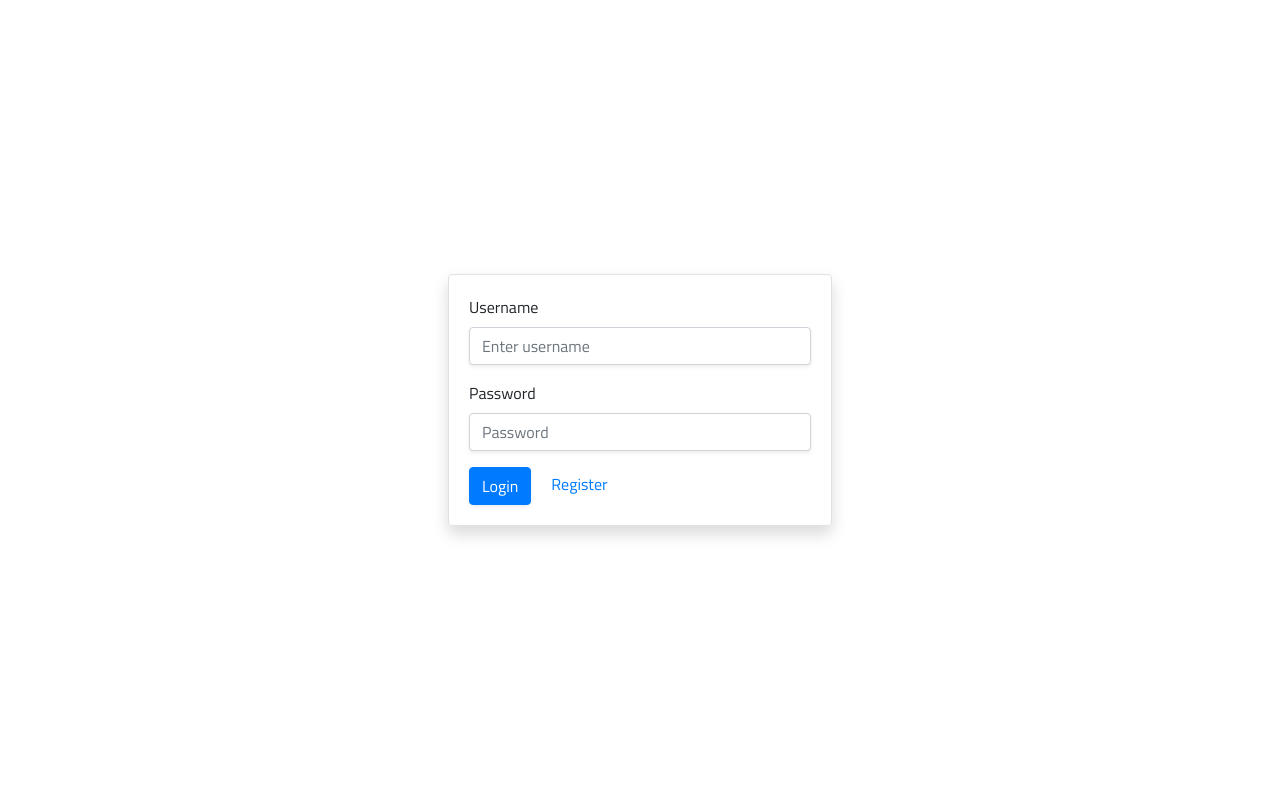
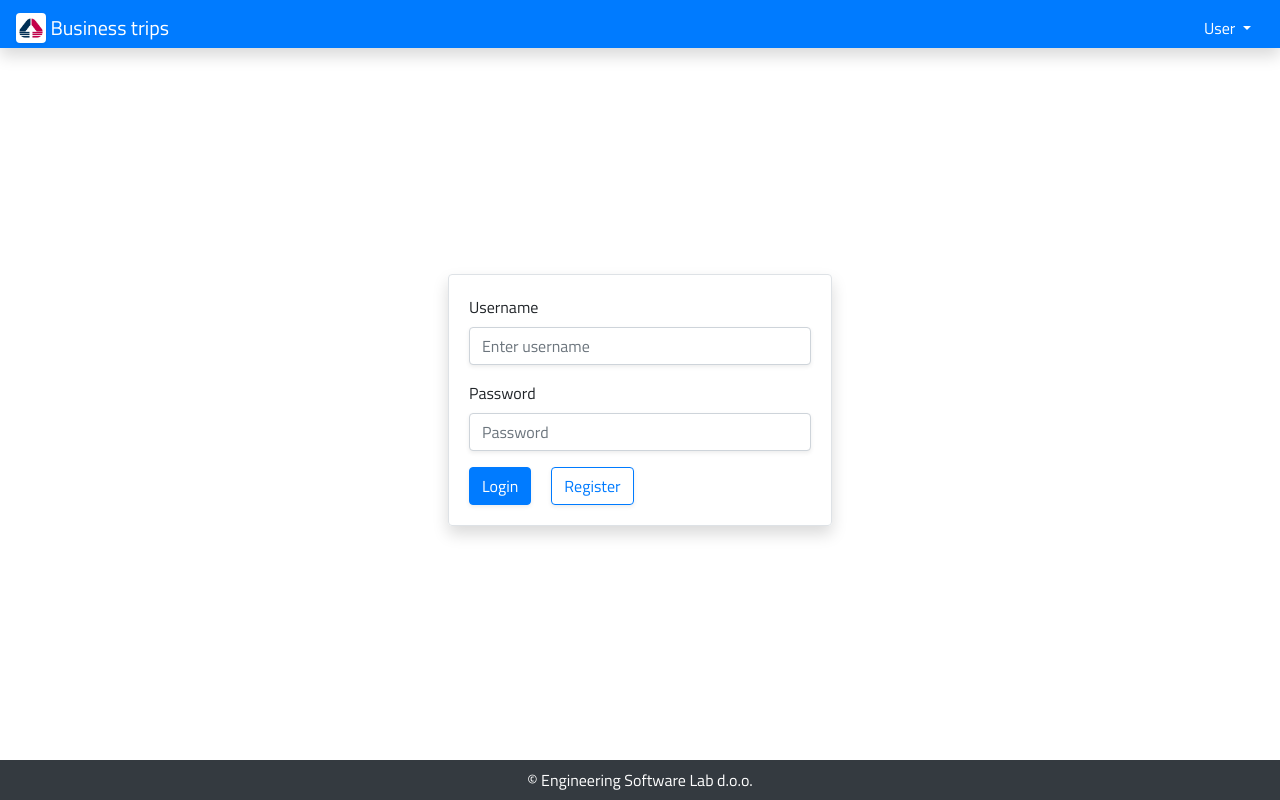
Before and after one commit to mmisojcic/travel-expenses-front, an Angular app in the folder project/: page /login in a window 1280 px wide. Built offline with nearby package versions, Linux system fonts and the light colour scheme.

Commit message:
layout and css changes;

```diff
--- a/project/src/app/_components/login/login.component.html
+++ b/project/src/app/_components/login/login.component.html
@@ -8,7 +8,7 @@
       <label for="password">Password</label>
       <input type="password" class="form-control shadow-sm" placeholder="Password">
     </div>
-    <button type="submit" class="btn btn-primary shadow-sm">Login</button>
-    <a class="register" routerLink="/register">Register</a>
+    <button type="submit" class="btn btn-primary shadow-sm" (click)="test()">Login</button>
+    <a class="register btn btn-outline-primary shadow-sm" routerLink="/register">Register</a>
   </form>
 </div>
--- a/project/src/app/_components/login/login.component.ts
+++ b/project/src/app/_components/login/login.component.ts
@@ -6,10 +6,12 @@ import { Component, OnInit } from '@angular/core';
   styleUrls: ['./login.component.scss']
 })
 export class LoginComponent implements OnInit {
+  constructor() {}
 
-  constructor() { }
+  ngOnInit() {}
 
-  ngOnInit() {
+  test() {
+    const token = { name: 'Marko', pass: '1234' };
+    localStorage.setItem('userKao', JSON.stringify(token));
   }
-
 }
--- a/project/src/app/_components/register/register.component.html
+++ b/project/src/app/_components/register/register.component.html
@@ -2,12 +2,23 @@
   <form>
     <div class="form-group">
       <label for="username">Username</label>
-      <input type="email" class="form-control shadow-sm" aria-describedby="emailHelp" placeholder="Enter username">
+      <input
+        type="email"
+        class="form-control shadow-sm"
+        aria-describedby="emailHelp"
+        placeholder="Enter username"
+      />
     </div>
     <div class="form-group">
       <label for="password">Password</label>
-      <input type="password" class="form-control shadow-sm" placeholder="Password">
+      <input
+        type="password"
+        class="form-control shadow-sm"
+        placeholder="Password"
+      />
     </div>
-    <button type="submit" class="btn btn-primary shadow-sm">Submit</button>
+    <button type="submit" class="btn btn-primary shadow-sm">
+      Submit
+    </button>
   </form>
 </div>
--- a/project/src/app/app.component.html
+++ b/project/src/app/app.component.html
@@ -1,3 +1,28 @@
+<nav class="navbar navbar-dark bg-primary shadow">
+  <a class="navbar-brand" href="#">
+    <img src="/assets/images/eng.png" width="30" height="30" class="d-inline-block align-top rounded shadow-sm" alt="">
+    Business trips
+  </a>
+
+  <div class="btn-group">
+    <button class="btn btn-primary dropdown-toggle" type="button" id="dropdownMenuButton" data-toggle="dropdown"
+      aria-haspopup="true" aria-expanded="false" (click)="onDropdownMenu()">
+      User
+    </button>
+    <div class="dropdown-menu dropdown-menu-hide" [ngClass]="{'dropdown-menu-hide': !dropdownMenu, 'dropdown-menu-show':dropdownMenu}">
+      <a class="dropdown-item" href="#">Add new destination</a>
+      <a class="dropdown-item" href="#">Edit trip?</a>
+      <a class="dropdown-item" href="#">Nesto?</a>
+      <div class="dropdown-divider"></div>
+      <a class="dropdown-item" href="#">Logout</a>
+    </div>
+  </div>
+</nav>
+
 <div class="container-fluid full-height">
   <router-outlet></router-outlet>
 </div>
+
+<footer class="footer bg-dark">
+  <span class="">&copy; Engineering Software Lab d.o.o.</span>
+</footer>
--- a/project/src/app/app.component.scss
+++ b/project/src/app/app.component.scss
@@ -0,0 +1,35 @@
+.dropdown-menu {
+  transform: translateX(-70%);
+  transition: .3s;
+}
+
+.dropdown-menu-show {
+  display: block;
+  transition: .3s;
+}
+
+.dropdown-menu-hide {
+  display: none;
+  transition: .3s;
+}
+
+.navbar {
+  height: 6vh;
+}
+
+.container-fluid {
+  height: 89vh;
+}
+
+.footer {
+  height: 5vh;
+  padding: 15px;
+  color: #fff;
+  display: flex;
+  justify-content: center;
+  align-items: center;
+}
+
+.full-container {
+  height: 100vh;
+}
--- a/project/src/app/app.component.ts
+++ b/project/src/app/app.component.ts
@@ -3,8 +3,17 @@ import { Component } from '@angular/core';
 @Component({
   selector: 'app-root',
   templateUrl: './app.component.html',
-  styleUrls: ['./app.component.scss'],
+  styleUrls: ['./app.component.scss']
 })
 export class AppComponent {
   title = 'project';
+
+  dropdownMenu = false;
+
+  onDropdownMenu() {
+    this.dropdownMenu
+      ? (this.dropdownMenu = false)
+      : (this.dropdownMenu = true);
+    console.log(this.dropdownMenu);
+  }
 }
--- a/project/src/styles.scss
+++ b/project/src/styles.scss
@@ -19,3 +19,7 @@ body {
   width: 30%;
   padding: 20px;
 }
+
+.align-text-center {
+  text-align: center;
+}
```
Also changed, not shown: project/src/assets/images/eng.png (added).
